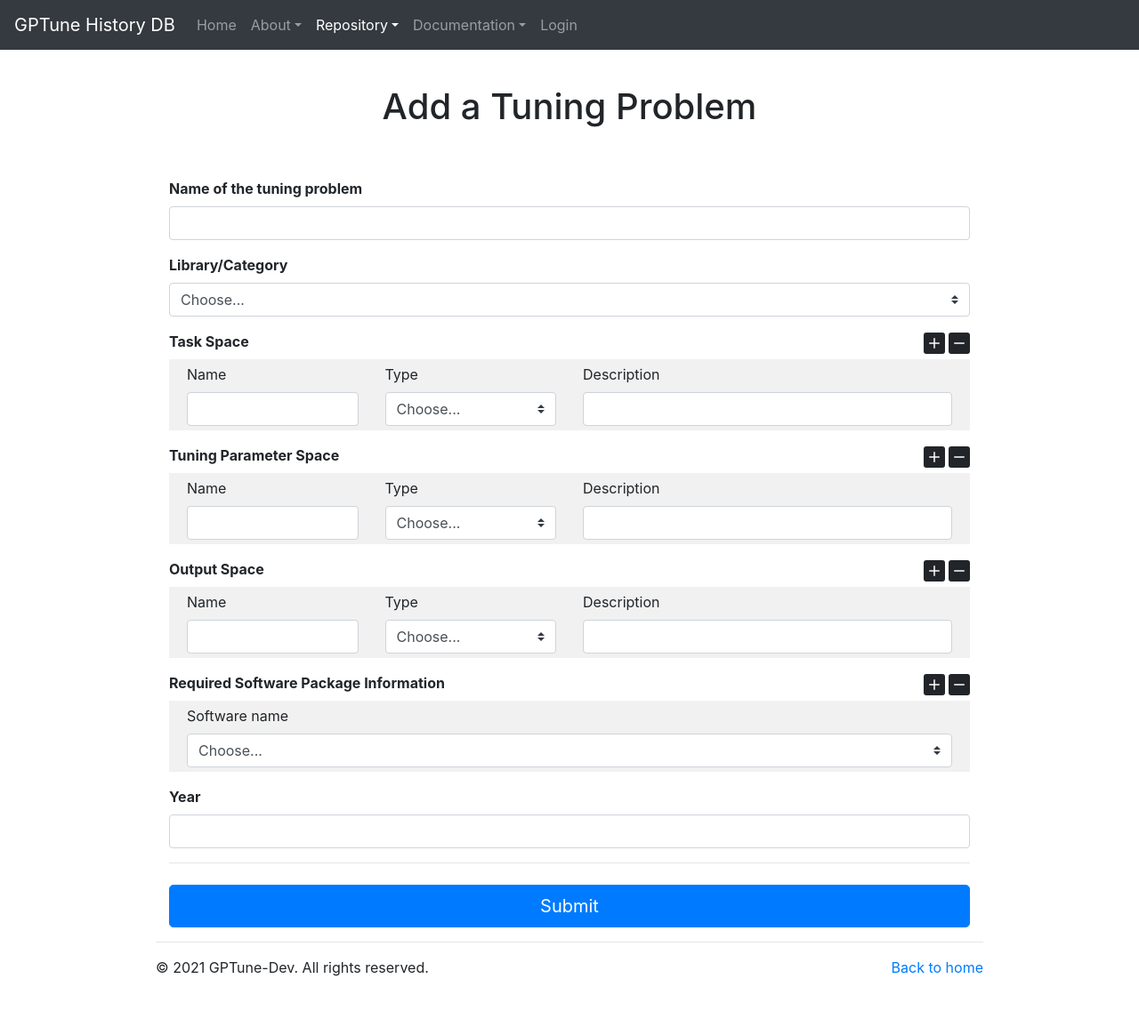
After one commit to gptune/HistoryDB-Web, a Django app: template historydb/repo/templates/repo/add-tuning-problem.html in a window 1280 px wide. The commit adds this page. Shown: the whole page at 89% size. Run offline with Django 3.2, Linux system fonts and the light colour scheme; the template is opened without the code that fills it, so the values that code supplies are empty; some libraries are stand-ins or nearby versions.

Commit message:
Webpages for adding new tuning problem/machine information

```diff
--- /dev/null
+++ b/historydb/repo/templates/repo/add-tuning-problem.html
@@ -0,0 +1,267 @@
+<!-- Author: Younghyun Cho <younghyun@berkeley.edu> -->
+
+<!doctype html>
+
+{% extends 'main/base.html' %}
+{% load static %}
+{% block content %}
+
+<link href="{% static 'css/form-validation.css' %}" rel="stylesheet">
+
+<script>
+  $(document).ready(function () {
+    $('#nav-item-repo').addClass('active');
+  });
+
+  function AddSoftwareInfo() {
+    var software_info_div = document.getElementById('software_info_div');
+    clone = software_info_div.cloneNode(true);
+    clone.id = 'software_info_div_last';
+    document.getElementById('software_info_div_div').appendChild(clone);
+  }
+
+  function RemoveSoftwareInfo() {
+    document.getElementById('software_info_div_last').remove();
+  }
+
+  function AddTaskInfo() {
+    var task_info_div = document.getElementById('task_info_div');
+    clone = task_info_div.cloneNode(true);
+    clone.id = 'task_info_div_last';
+    document.getElementById('task_info_div_div').appendChild(clone);
+  }
+
+  function RemoveTaskInfo() {
+    document.getElementById('task_info_div_last').remove();
+  }
+
+  function AddParameterInfo() {
+    var parameter_info_div = document.getElementById('parameter_info_div');
+    clone = parameter_info_div.cloneNode(true);
+    clone.id = 'parameter_info_div_last';
+    document.getElementById('parameter_info_div_div').appendChild(clone);
+  }
+
+  function RemoveParameterInfo() {
+    document.getElementById('parameter_info_div_last').remove();
+  }
+
+
+  function AddOutputInfo() {
+    var output_info_div = document.getElementById('output_info_div');
+    clone = output_info_div.cloneNode(true);
+    clone.id = 'output_info_div_last';
+    document.getElementById('output_info_div_div').appendChild(clone);
+  }
+
+  function RemoveOutputInfo() {
+    document.getElementById('output_info_div_last').remove();
+  }
+
+</script>
+
+<div class="container">
+  <div class="py-5 text-center">
+    <h1>Add a Tuning Problem</h1>
+  </div>
+
+  <div class="container">
+    <form method="POST" action="{% url 'repo:add-tuning-problem' %}" enctype="multipart/form-data">
+      {% csrf_token %}
+
+      <div id="add-form" style="display:block;">
+
+        <div class="mb-3">
+          <label for="machine_name"><b>Name of the tuning problem</b></label>
+          <input type="text" class="form-control" id="machine_name" name="machine_name" required>
+        </div>
+
+        <div class="mb-3">
+          <label for="system_model"><b>Library/Category</b></label>
+          <select class="custom-select d-block w-100" id="system_model" name="system_model">
+            <option value="" label="Choose..."></option>
+            {% for category in category_list %}
+            <option value="{{ category }}" label="{{ category_list }}"></option>
+            {% endfor %}
+          </select>
+        </div>
+
+        <div id="task_info_div_div" class="mb-3">
+          <div class="row">
+            <div class="col">
+              <label><b>Task Space</b></label>
+            </div>
+            <div class="col d-block text-right">
+              <a onClick="AddTaskInfo();">
+                <svg xmlns="http://www.w3.org/2000/svg" width="24" height="24" fill="currentColor" class="bi bi-plus-square-fill" viewBox="0 0 16 16">
+                  <path d="M2 0a2 2 0 0 0-2 2v12a2 2 0 0 0 2 2h12a2 2 0 0 0 2-2V2a2 2 0 0 0-2-2H2zm6.5 4.5v3h3a.5.5 0 0 1 0 1h-3v3a.5.5 0 0 1-1 0v-3h-3a.5.5 0 0 1 0-1h3v-3a.5.5 0 0 1 1 0z"/>
+                </svg>
+              </a>
+              <a onClick="RemoveTaskInfo();">
+                <svg xmlns="http://www.w3.org/2000/svg" width="24" height="24" fill="currentColor" class="bi bi-dash-square-fill" viewBox="0 0 16 16">
+                  <path d="M2 0a2 2 0 0 0-2 2v12a2 2 0 0 0 2 2h12a2 2 0 0 0 2-2V2a2 2 0 0 0-2-2H2zm2.5 7.5h7a.5.5 0 0 1 0 1h-7a.5.5 0 0 1 0-1z"/>
+                </svg>
+              </a>
+            </div>
+          </div>
+
+          <div id="task_info_div" style="background-color: #f1f1f1">
+            <div class="" style="padding-top: 5px; padding-bottom: 5px; padding-left: 20px; padding-right: 20px;">
+              <div class="row">
+                <div class="col">
+                  <label>Name</label>
+                  <input type="text" class="form-control" name="task_name" required>
+                </div>
+                <div class="col">
+                  <label>Type</label>
+                  <select class="custom-select d-block w-100" id="task_type" name="task_type" required>
+                    <option value="" label="Choose..."></option>
+                    <option value="integer" label="Integer"></option>
+                    <option value="real" label="Real"></option>
+                    <option value="categorical" label="Categorical"></option>
+                  </select>
+                </div>
+                <div class="col-6">
+                  <label>Description</label>
+                  <input type="text" class="form-control" name="task_description">
+                </div>
+              </div>
+            </div>
+          </div>
+        </div>
+
+        <div id="parameter_info_div_div" class="mb-3">
+          <div class="row">
+            <div class="col">
+              <label><b>Tuning Parameter Space</b></label>
+            </div>
+            <div class="col d-block text-right">
+              <a onClick="AddParameterInfo();">
+                <svg xmlns="http://www.w3.org/2000/svg" width="24" height="24" fill="currentColor" class="bi bi-plus-square-fill" viewBox="0 0 16 16">
+                  <path d="M2 0a2 2 0 0 0-2 2v12a2 2 0 0 0 2 2h12a2 2 0 0 0 2-2V2a2 2 0 0 0-2-2H2zm6.5 4.5v3h3a.5.5 0 0 1 0 1h-3v3a.5.5 0 0 1-1 0v-3h-3a.5.5 0 0 1 0-1h3v-3a.5.5 0 0 1 1 0z"/>
+                </svg>
+              </a>
+              <a onClick="RemoveParameterInfo();">
+                <svg xmlns="http://www.w3.org/2000/svg" width="24" height="24" fill="currentColor" class="bi bi-dash-square-fill" viewBox="0 0 16 16">
+                  <path d="M2 0a2 2 0 0 0-2 2v12a2 2 0 0 0 2 2h12a2 2 0 0 0 2-2V2a2 2 0 0 0-2-2H2zm2.5 7.5h7a.5.5 0 0 1 0 1h-7a.5.5 0 0 1 0-1z"/>
+                </svg>
+              </a>
+            </div>
+          </div>
+
+          <div id="parameter_info_div" style="background-color: #f1f1f1">
+            <div class="" style="padding-top: 5px; padding-bottom: 5px; padding-left: 20px; padding-right: 20px;">
+              <div class="row">
+                <div class="col">
+                  <label>Name</label>
+                  <input type="text" class="form-control" name="parameter_name" required>
+                </div>
+                <div class="col">
+                  <label>Type</label>
+                  <select class="custom-select d-block w-100" id="parameter_type" name="parameter_type">
+                    <option value="" label="Choose..."></option>
+                    <option value="integer" label="Integer"></option>
+                    <option value="integer" label="Real"></option>
+                    <option value="integer" label="Categorical"></option>
+                  </select>
+                </div>
+                <div class="col-6">
+                  <label>Description</label>
+                  <input type="text" class="form-control" name="parameter_description">
+                </div>
+              </div>
+            </div>
+          </div>
+        </div>
+
+        <div id="output_info_div_div" class="mb-3">
+          <div class="row">
+            <div class="col">
+              <label><b>Output Space</b></label>
+            </div>
+            <div class="col d-block text-right">
+              <a onClick="AddOutputInfo();">
+                <svg xmlns="http://www.w3.org/2000/svg" width="24" height="24" fill="currentColor" class="bi bi-plus-square-fill" viewBox="0 0 16 16">
+                  <path d="M2 0a2 2 0 0 0-2 2v12a2 2 0 0 0 2 2h12a2 2 0 0 0 2-2V2a2 2 0 0 0-2-2H2zm6.5 4.5v3h3a.5.5 0 0 1 0 1h-3v3a.5.5 0 0 1-1 0v-3h-3a.5.5 0 0 1 0-1h3v-3a.5.5 0 0 1 1 0z"/>
+                </svg>
+              </a>
+              <a onClick="RemoveOutputInfo();">
+                <svg xmlns="http://www.w3.org/2000/svg" width="24" height="24" fill="currentColor" class="bi bi-dash-square-fill" viewBox="0 0 16 16">
+                  <path d="M2 0a2 2 0 0 0-2 2v12a2 2 0 0 0 2 2h12a2 2 0 0 0 2-2V2a2 2 0 0 0-2-2H2zm2.5 7.5h7a.5.5 0 0 1 0 1h-7a.5.5 0 0 1 0-1z"/>
+                </svg>
+              </a>
+            </div>
+          </div>
+
+          <div id="output_info_div" style="background-color: #f1f1f1">
+            <div class="" style="padding-top: 5px; padding-bottom: 5px; padding-left: 20px; padding-right: 20px;">
+              <div class="row">
+                <div class="col">
+                  <label>Name</label>
+                  <input type="text" class="form-control" name="output_name" required>
+                </div>
+                <div class="col">
+                  <label>Type</label>
+                  <select class="custom-select d-block w-100" id="output_type" name="output_type">
+                    <option value="" label="Choose..."></option>
+                    <option value="integer" label="Integer"></option>
+                    <option value="integer" label="Real"></option>
+                    <option value="integer" label="Categorical"></option>
+                  </select>
+                </div>
+                <div class="col-6">
+                  <label>Description</label>
+                  <input type="text" class="form-control" name="output_description">
+                </div>
+              </div>
+            </div>
+          </div>
+        </div>
+
+        <div id="software_info_div_div" class="mb-3">
+          <div class="row">
+            <div class="col">
+              <label><b>Required Software Package Information</b></label>
+            </div>
+            <div class="col d-block text-right">
+              <a onClick="AddSoftwareInfo();">
+                <svg xmlns="http://www.w3.org/2000/svg" width="24" height="24" fill="currentColor" class="bi bi-plus-square-fill" viewBox="0 0 16 16">
+                  <path d="M2 0a2 2 0 0 0-2 2v12a2 2 0 0 0 2 2h12a2 2 0 0 0 2-2V2a2 2 0 0 0-2-2H2zm6.5 4.5v3h3a.5.5 0 0 1 0 1h-3v3a.5.5 0 0 1-1 0v-3h-3a.5.5 0 0 1 0-1h3v-3a.5.5 0 0 1 1 0z"/>
+                </svg>
+              </a>
+              <a onClick="RemoveSoftwareInfo();">
+                <svg xmlns="http://www.w3.org/2000/svg" width="24" height="24" fill="currentColor" class="bi bi-dash-square-fill" viewBox="0 0 16 16">
+                  <path d="M2 0a2 2 0 0 0-2 2v12a2 2 0 0 0 2 2h12a2 2 0 0 0 2-2V2a2 2 0 0 0-2-2H2zm2.5 7.5h7a.5.5 0 0 1 0 1h-7a.5.5 0 0 1 0-1z"/>
+                </svg>
+              </a>
+            </div>
+          </div>
+          <div id="software_info_div" style="background-color: #f1f1f1">
+            <div class="" style="padding-top: 5px; padding-bottom: 5px; padding-left: 20px; padding-right: 20px;">
+              <label for="software">Software name</label>
+              <select class="custom-select d-block w-100" id="software_name" name="software_name">
+                <option value="" label="Choose..."></option>
+                {% for software in softwares_list %}
+                <option value="owner" label="{{ software }}"></option>
+                {% endfor %}
+              </select>
+            </div>
+          </div>
+        </div>
+
+        <div class="mb-3">
+          <label for="problem_year"><b>Year</b></label>
+          <input type="number" class="form-control" id="problem_year" name="problem_year" required>
+        </div>
+
+        <div class="mb-3">
+          <hr class="mb-4">
+          <button class="btn btn-primary btn-lg btn-block" type="submit">Submit</button>
+        </div>
+
+      </div>
+    </form>
+  </div>
+</div>
+
+{% endblock %}
--- a/historydb/repo/templates/repo/machines.html
+++ b/historydb/repo/templates/repo/machines.html
@@ -18,6 +18,11 @@
   <div class="py-5 text-center">
     <h1>Machine Information in Our Database</h1>
   </div>
+
+  <div class="d-block text-right mt-3">
+    <a href="{% url 'repo:add-machine' %}">Add a new machine</a>
+  </div>
+
 
   <div class="table-responsive">
 
--- a/historydb/repo/templates/repo/tuning-problems.html
+++ b/historydb/repo/templates/repo/tuning-problems.html
@@ -17,6 +17,10 @@
 <div class="container">
   <div class="py-5 text-center">
     <h1>Applications (Tuning Problems) in Our Database</h1>
+  </div>
+
+  <div class="d-block text-right mt-3">
+    <a href="{% url 'repo:add-tuning-problem' %}">Add a new tuning problem</a>
   </div>
 
   <div class="table-responsive">
--- a/historydb/repo/urls.py
+++ b/historydb/repo/urls.py
@@ -11,13 +11,13 @@ urlpatterns = [
     path('entrydel/', views.EntryDel.as_view(), name='entrydel'),
     path('upload/', views.Upload.as_view(), name='upload'),
     path('tuning-problems/', views.TuningProblems.as_view(), name='tuning-problems'),
-    path('add-tuningproblmes/', views.AddTuningProblems.as_view(), name='add-tuningproblems'),
+    path('add-tuning-problem/', views.AddTuningProblem.as_view(), name='add-tuning-problem'),
     path('applications/', views.Applications.as_view(), name='applications'),
     path('add-applications/', views.AddApplications.as_view(), name='add-applications'),
     path('architectures/', views.Architectures.as_view(), name='architectures'),
     path('add-architectures/', views.Architectures.as_view(), name='add-architectures'),
     path('machines/', views.Machines.as_view(), name='machines'),
-    path('add-machines/', views.AddMachines.as_view(), name='add-machines'),
+    path('add-machine/', views.AddMachine.as_view(), name='add-machine'),
     path('user-groups/', views.UserGroups.as_view(), name='user-groups'),
     path('add-group/', views.AddGroup.as_view(), name='add-group'),
     path('update-roles/', views.UpdateRoles.as_view(), name='update-roles'),
```
Also changed, not shown: historydb/repo/templates/repo/add-machine.html (added, +147 -0 lines), historydb/repo/templates/repo/add-machines.html (deleted, +0 -181 lines), historydb/repo/templates/repo/add-tuning-problems.html (deleted, +0 -45 lines), historydb/repo/views.py (+32 -5 lines).
